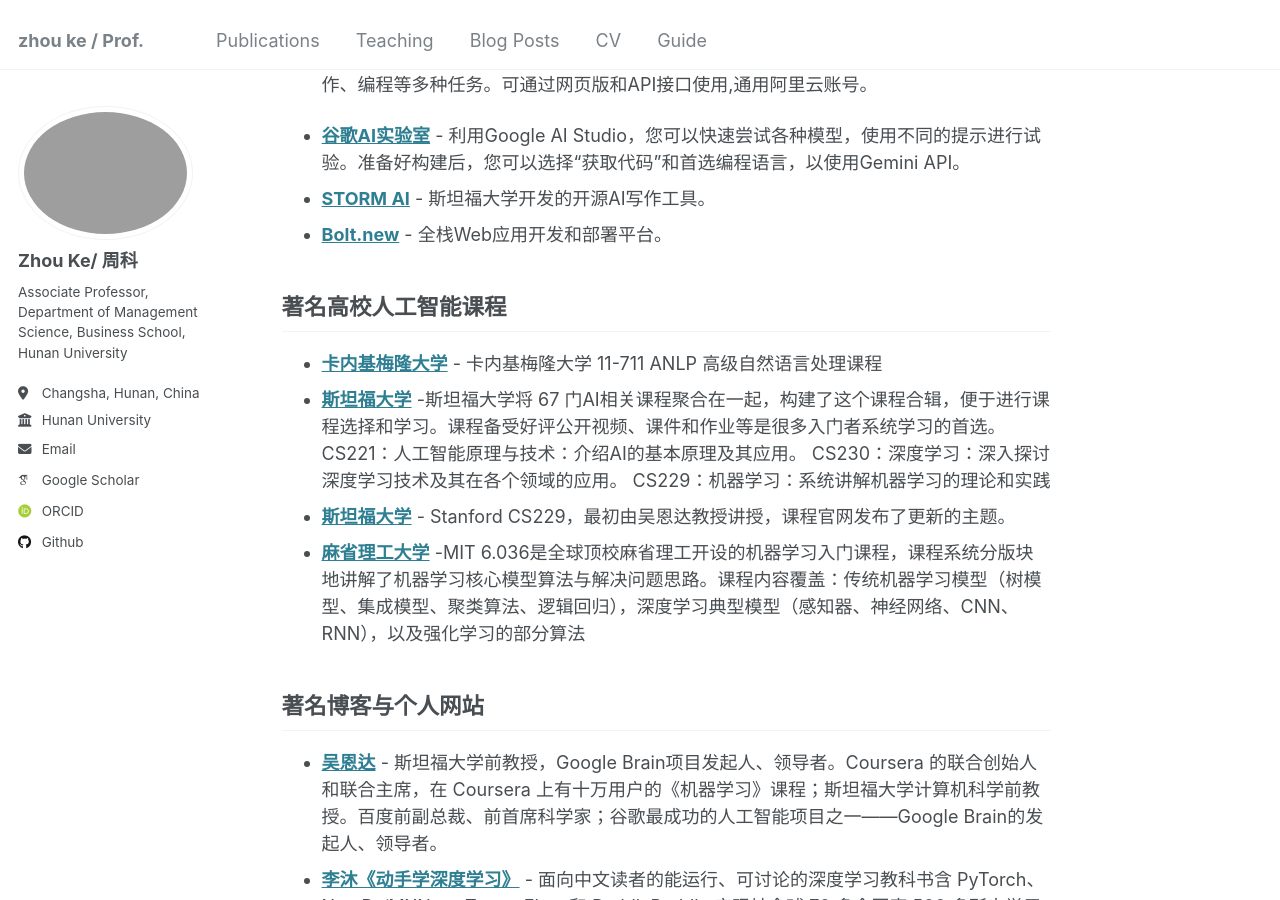
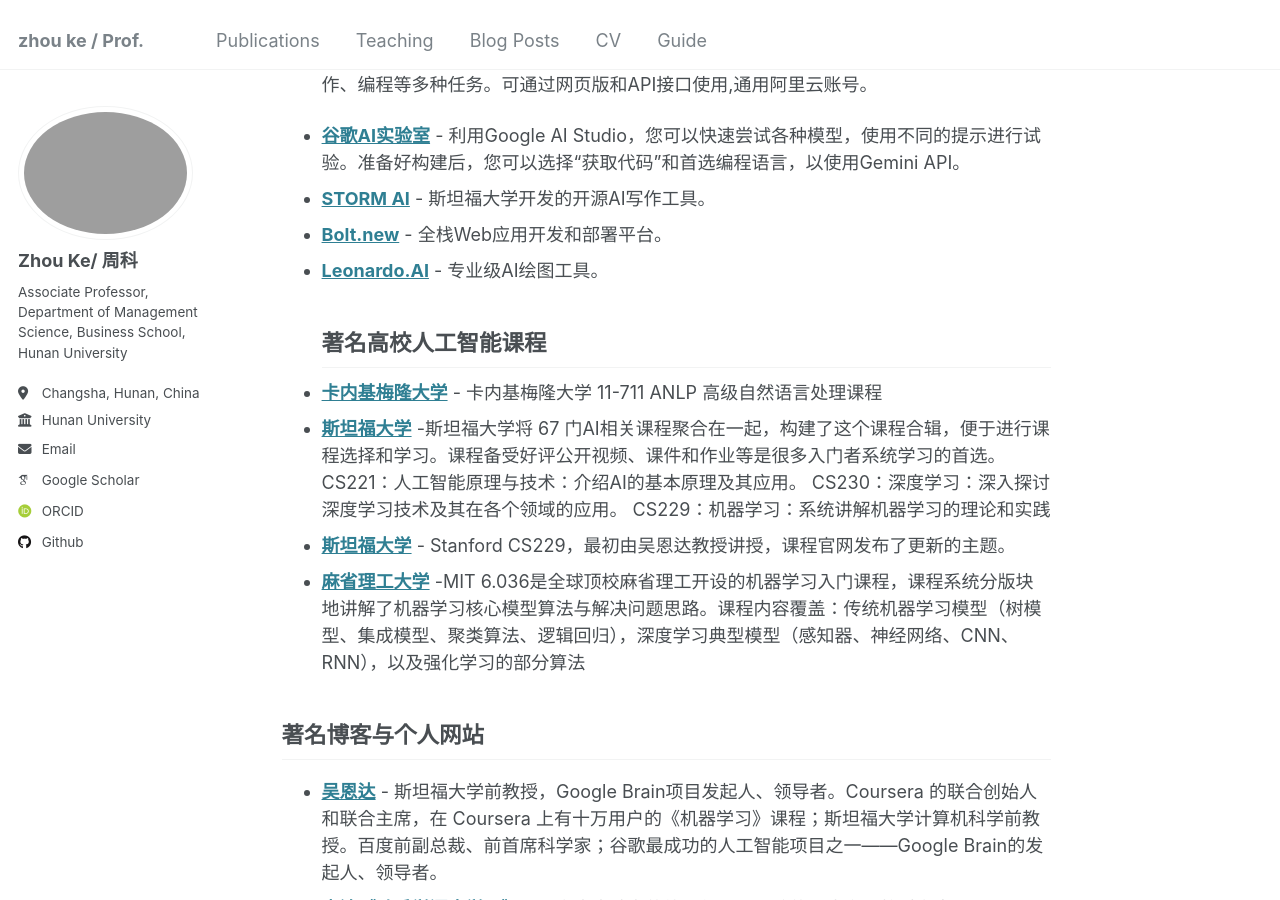
Before and after one commit to hustzhke/hustzhke.github.io, a Jekyll site: the page built from _pages/about.md, in a window 1280 px wide and 900 px high, scrolled down 775 px. Built offline with Jekyll 4.4.1, drawn with Linux system fonts in a browser that asks for light colours; some web fonts are replaced.

Commit message:
Update about.md

```diff
--- a/_pages/about.md
+++ b/_pages/about.md
@@ -31,7 +31,7 @@
 * **[谷歌AI实验室](https://aistudio.google.com/prompts/new_chat)** - 利用Google AI Studio，您可以快速尝试各种模型，使用不同的提示进行试验。准备好构建后，您可以选择“获取代码”和首选编程语言，以使用Gemini API。
 * **[STORM AI](https://storm.genie.stanford.edu/)** - 斯坦福大学开发的开源AI写作工具。
 * **[Bolt.new](https://bolt.new/)** - 全栈Web应用开发和部署平台。
-
+* **[Leonardo.AI](https://app.leonardo.ai/)** - 专业级AI绘图工具。
 ## 著名高校人工智能课程
 
 * **[卡内基梅隆大学](https://phontron.com/class/anlp2024/lectures/)** - 卡内基梅隆大学 11-711 ANLP 高级自然语言处理课程
```
